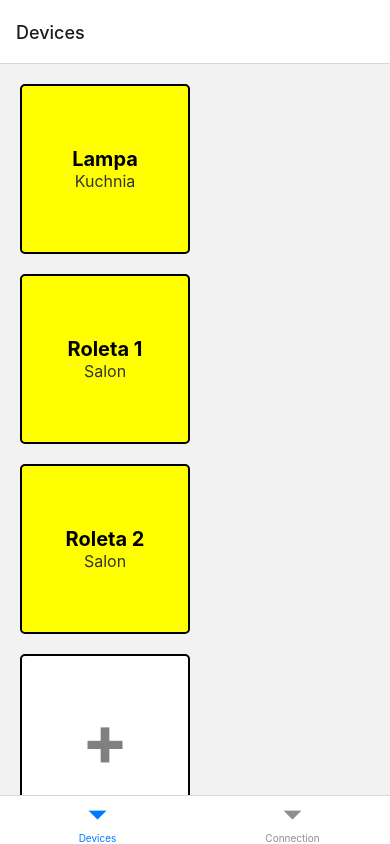
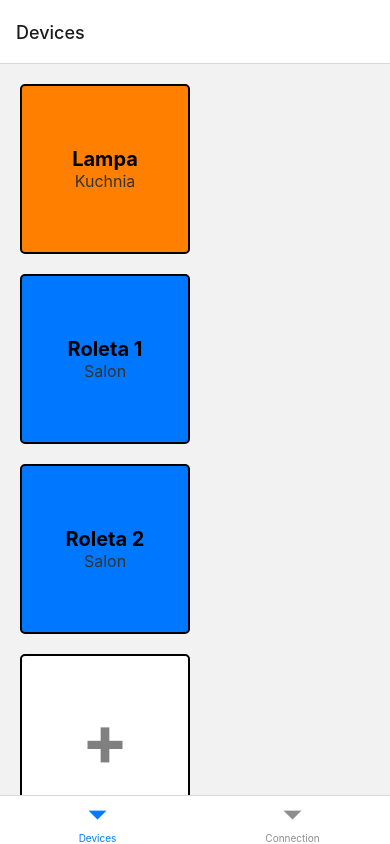
Before and after one commit to DwiN3/ZPSM_LABs, a React Native app in the folder IoT_35196/: screen /Devices in a window 390 px wide. Built offline with nearby package versions, Linux system fonts and the light colour scheme.

Commit message:
działają kolory

```diff
--- a/IoT_35196/screens/DevicesScreen.js
+++ b/IoT_35196/screens/DevicesScreen.js
@@ -8,7 +8,11 @@ const DevicesScreen = () => {
 
   const renderItem = ({ item, index }) => {
     const isLastItem = index === extendedDevicesList.length - 1;
-    const itemContainerStyle = isLastItem ? styles.lastItemContainer : styles.itemContainer;
+    const backgroundColor = isLastItem ? 'white' : item.color;
+    const itemContainerStyle = {
+      ...styles.itemContainer,
+      backgroundColor: backgroundColor,
+    };
     const itemNameStyle = isLastItem ? styles.lastItemName : styles.itemName;
     const itemTextStyle = isLastItem ? styles.lastItemText : styles.itemText;
 
```
